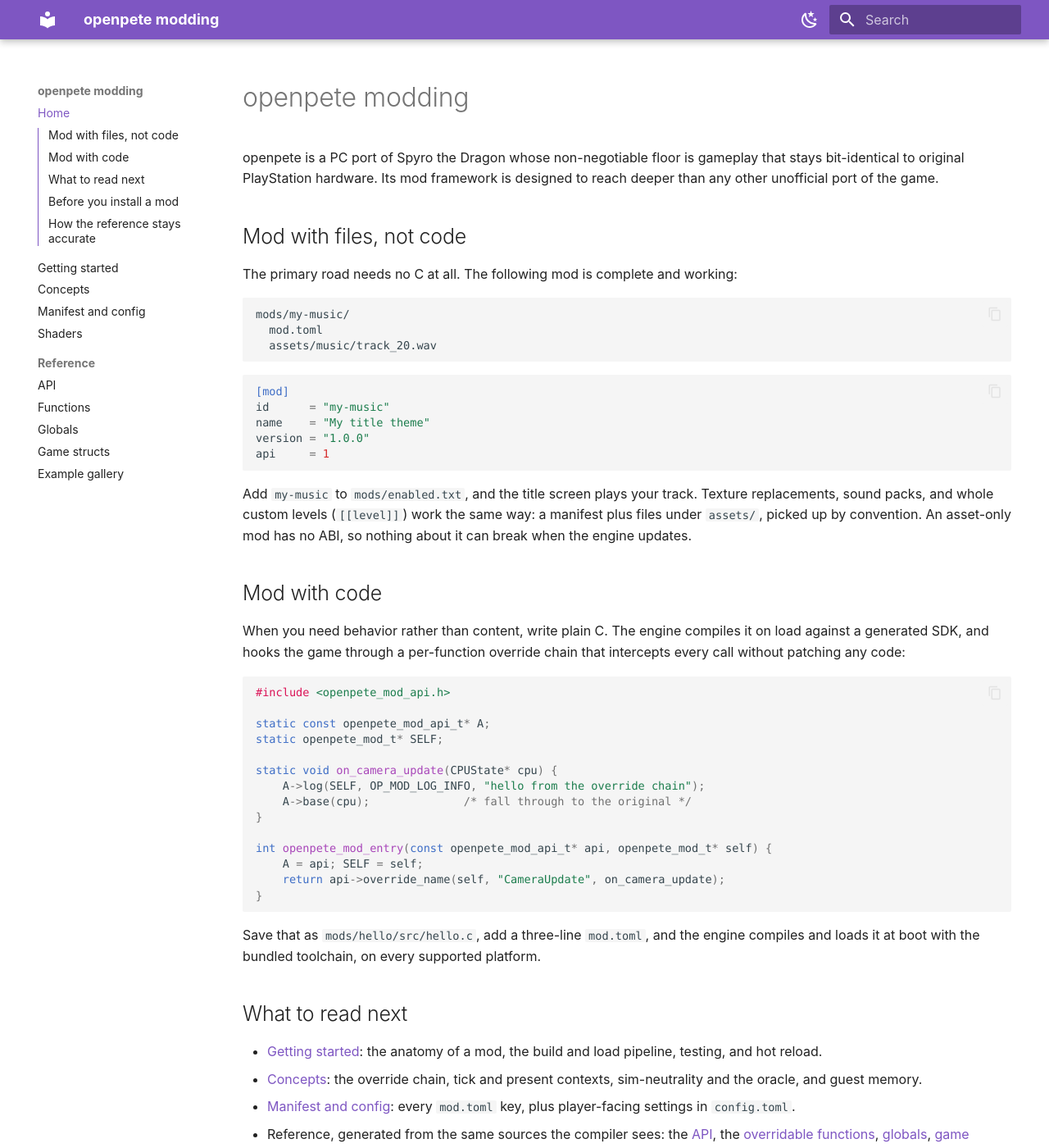
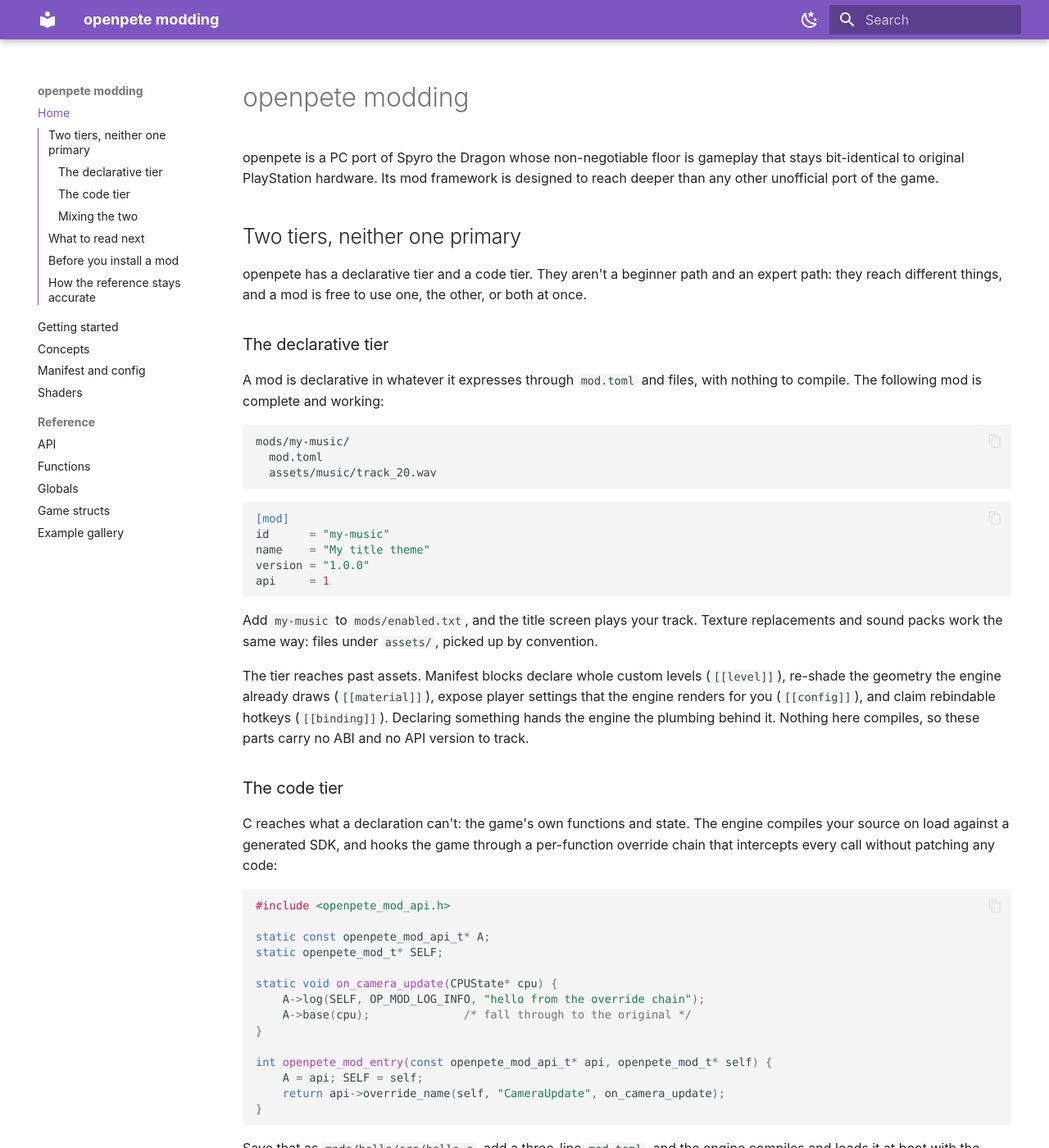
Before and after one commit to 907470/openpete, an MkDocs documentation site: the page built from docs/modding/pages/index.md, in a window 1280 px wide and 1400 px high. Shown: the whole window at 82% size. Built offline with MkDocs 1.6.1 and Material for MkDocs 9.7.7, drawn with Linux system fonts in a browser that asks for light colours; some of the changed text lies outside the part shown.

Commit message:
docs: treat the declarative and code tiers as equal and composable
The guides ranked the two tiers: declarative was "the primary road" and
"how most mods should ship", and C was what you reached for "only when
you need behavior". That framing is wrong twice over. It implies the
tiers are alternatives, when a mod is free to use both, and it is false
of this tree — of the 25 example mods, 6 are declarative alone, 11 are C
alone, and 8 ship both, making the mix the most common shape.

Reframe around what each tier reaches rather than which to try first:
declaring hands the engine the plumbing behind a level, a material, a
setting or a hotkey, while C reaches the game's own functions and state.
Add a "Mixing the two" section naming real mods from all three shapes,
so the claim stays checkable as the gallery grows.

Also rename the loader's zero-source log path from "assets only" to
"declarative", with its check_mods assertion and census row. That path
takes mods like declarative-reshade, which ships a .frag and a
[[material]] row and was never assets-only.

````diff
--- a/docs/modding/pages/index.md
+++ b/docs/modding/pages/index.md
@@ -5,9 +5,16 @@ gameplay that stays bit-identical to original PlayStation hardware. Its
 mod framework is designed to reach deeper than any other unofficial port
 of the game.
 
-## Mod with files, not code
+## Two tiers, neither one primary
 
-The primary road needs no C at all. The following mod is complete and
+openpete has a declarative tier and a code tier. They aren't a beginner
+path and an expert path: they reach different things, and a mod is free
+to use one, the other, or both at once.
+
+### The declarative tier
+
+A mod is declarative in whatever it expresses through `mod.toml` and
+files, with nothing to compile. The following mod is complete and
 working:
 
 ```
@@ -25,17 +32,22 @@ api     = 1
 ```
 
 Add `my-music` to `mods/enabled.txt`, and the title screen plays your
-track. Texture replacements, sound packs, and whole custom levels
-(`[[level]]`) work the same way: a manifest plus files under `assets/`,
-picked up by convention. An asset-only mod has no ABI, so nothing about
-it can break when the engine updates.
+track. Texture replacements and sound packs work the same way: files
+under `assets/`, picked up by convention.
 
-## Mod with code
+The tier reaches past assets. Manifest blocks declare whole custom
+levels (`[[level]]`), re-shade the geometry the engine already draws
+(`[[material]]`), expose player settings that the engine renders for you
+(`[[config]]`), and claim rebindable hotkeys (`[[binding]]`). Declaring
+something hands the engine the plumbing behind it. Nothing here
+compiles, so these parts carry no ABI and no API version to track.
 
-When you need behavior rather than content, write plain C. The engine
-compiles it on load against a generated SDK, and hooks the game through
-a per-function override chain that intercepts every call without
-patching any code:
+### The code tier
+
+C reaches what a declaration can't: the game's own functions and state.
+The engine compiles your source on load against a generated SDK, and
+hooks the game through a per-function override chain that intercepts
+every call without patching any code:
 
 ``` c
 #include <openpete_mod_api.h>
@@ -57,6 +69,18 @@ int openpete_mod_entry(const openpete_mod_api_t* api, openpete_mod_t* self) {
 Save that as `mods/hello/src/hello.c`, add a three-line `mod.toml`, and
 the engine compiles and loads it at boot with the bundled toolchain, on
 every supported platform.
+
+### Mixing the two
+
+Nothing makes you choose. Declaring a code mod's settings with
+`[[config]]` and its hotkeys with `[[binding]]` gets them rendered and
+rebound for you, so you write no widget code. A `[[material]]` mod can
+add C later to select on runtime state, without changing the rows it
+already ships.
+
+Among the example mods, `hud-stopwatch`, `crt-filter`, and `spyro3` ship
+both tiers; `declarative-reshade` and `grim-garden` ship a manifest
+alone; and `double-gems` and `hello-anchor` ship only C.
 
 ## What to read next
 
````
Also changed, not shown: docs/modding/pages/getting-started.md (+14 -6 lines), docs/modding/pages/manifest.md (+7 -6 lines), docs/modding/pages/shaders.md (+4 -4 lines), mods/README.md, 3 other files.
